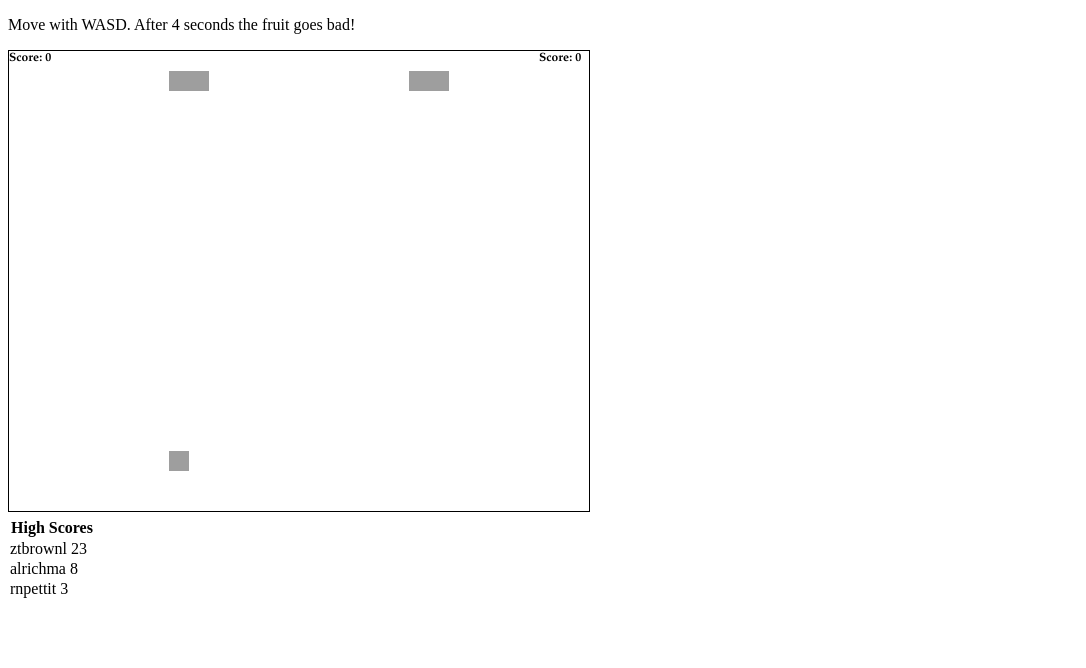
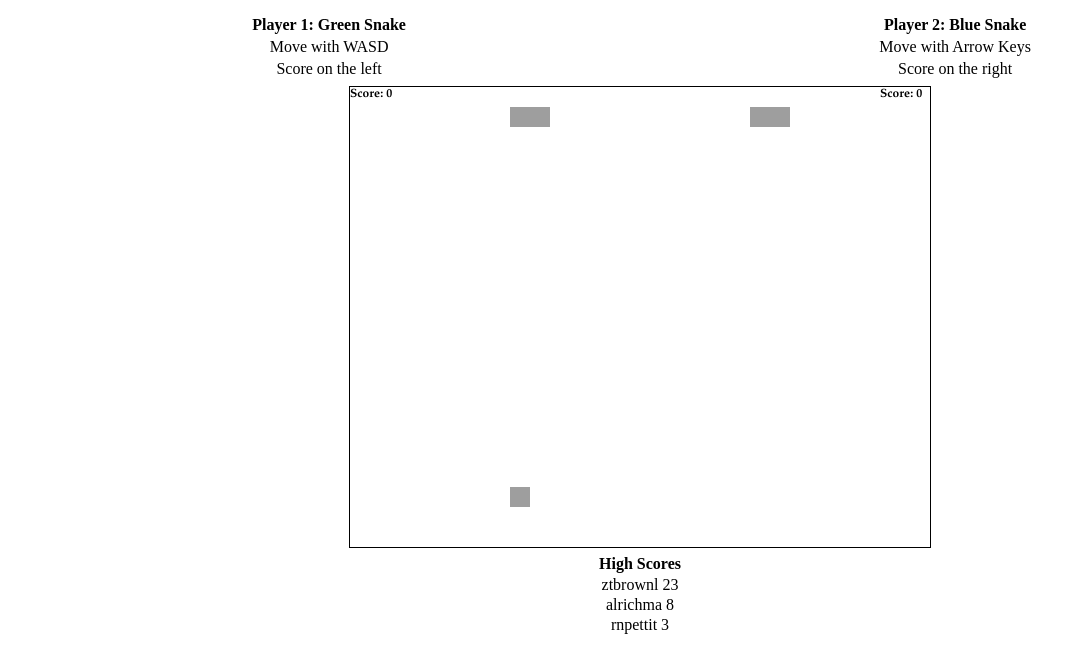
Before and after one commit to ztbrownlow/Sorcery-Engine, a plain HTML site: page multisnake.html in a window 1280 px wide. Shown: the whole page, without its empty margins (0-1086 px from the left). Drawn offline with Linux system fonts and the light colour scheme.

Commit message:
Updates to gamehub and multisnake website looks

```diff
--- a/multisnake.html
+++ b/multisnake.html
@@ -4,12 +4,25 @@
         <meta charset="UTF-8" />
         <title> Snake </title>
     </head>
-    <body>
-<p> Move with WASD. After 4 seconds the fruit goes bad! </p>
+    <body style = "text-align:center">
+	<table style = "width: 100%; padding:5px;text-align:center">
+		<tr>
+			<th> Player 1: Green Snake </th>
+			<th> Player 2: Blue Snake </th>
+		</tr>
+		<tr>
+			<td> Move with WASD </td>
+			<td> Move with Arrow Keys </td>
+		</tr>
+		<tr>
+			<td> Score on the left </td>
+			<td> Score on the right </td>
+		</tr>
+	</table>
 <canvas id="canvas" width="580" height="460" style="border:1px solid #000000;">
   Canvas not supported
 </canvas>
-<table>
+<table style = "width:100%">
   <thead>
     <tr>
       <th>High Scores</th>
```
Also changed, not shown: gamehub.html (+4 -0 lines).
